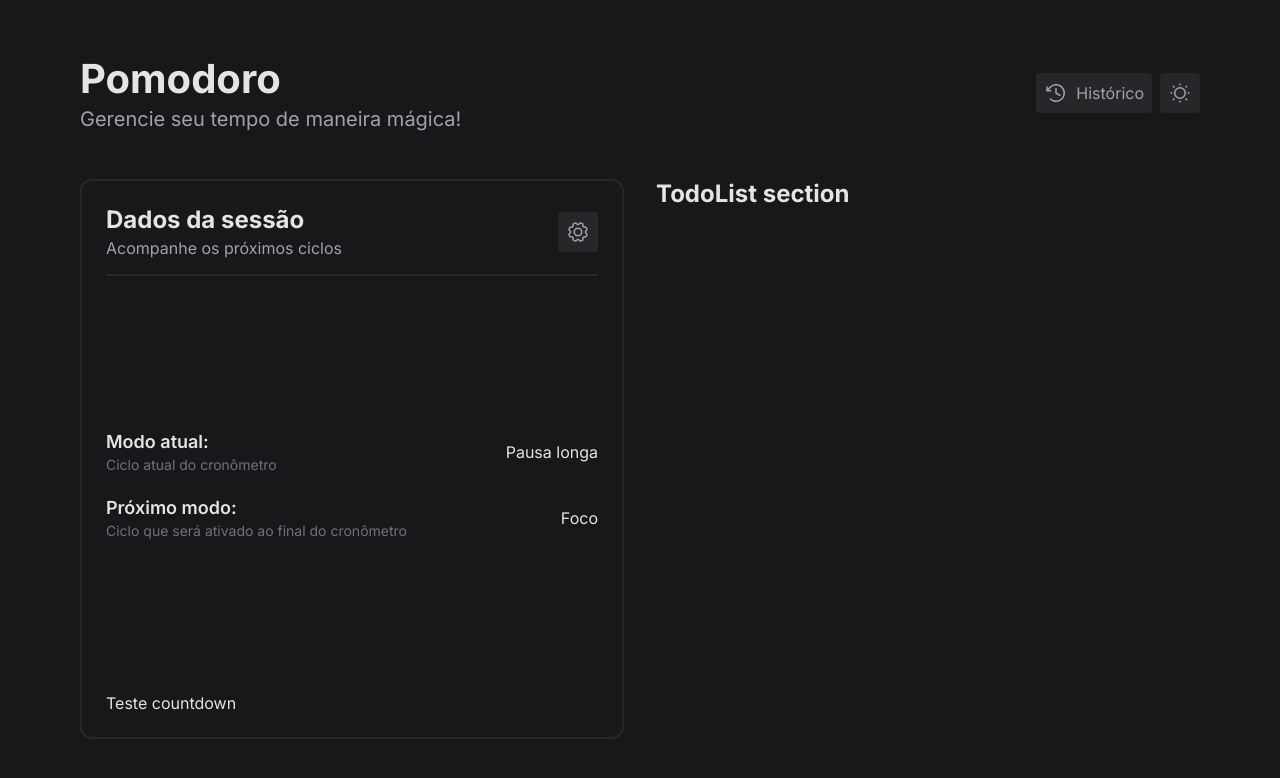
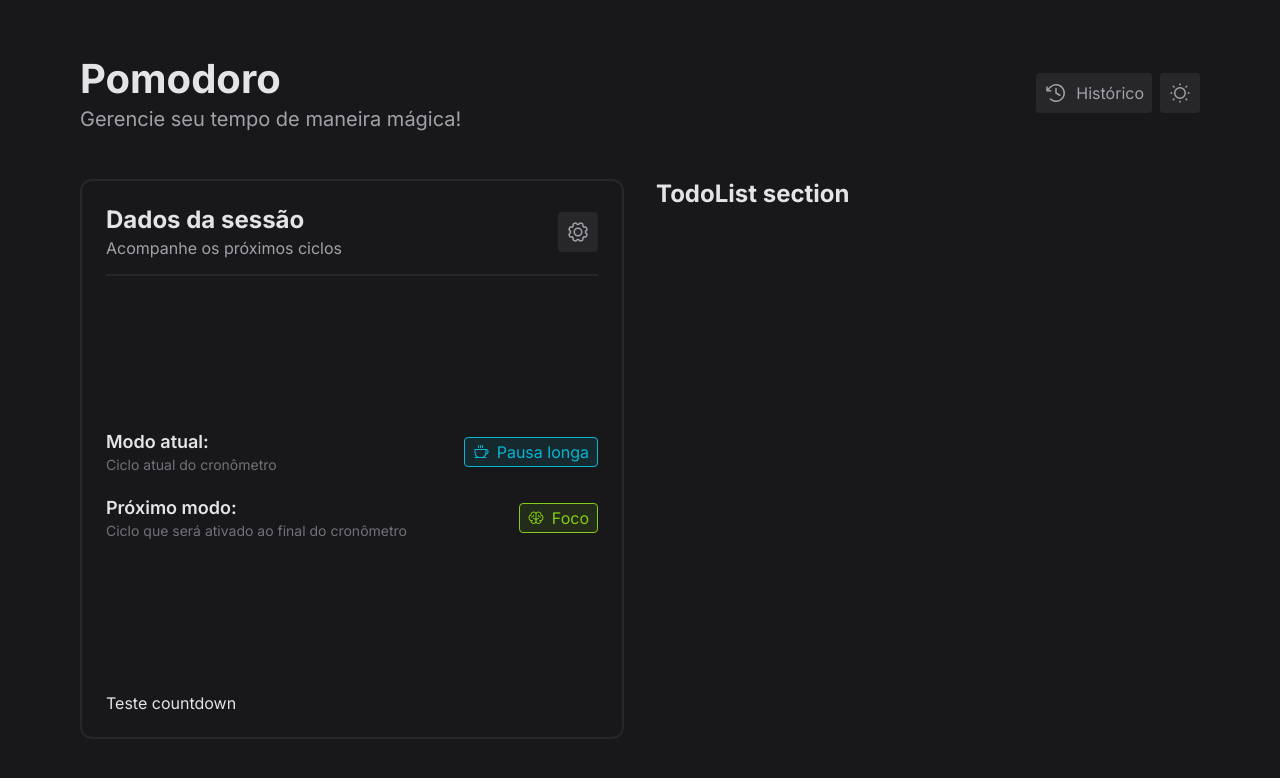
Before and after one commit to gzbarreto/pomodoro-tracker, a React (Vite) app: page / in a window 1280 px wide. Shown: the top 778 px of the page. Built offline with nearby package versions, Linux system fonts and the light colour scheme.

Commit message:
create mode badge component

```diff
--- /dev/null
+++ b/src/components/ModeBadge/index.tsx
@@ -0,0 +1,31 @@
+import { Brain, Coffee } from "@phosphor-icons/react"
+import { ModeBadgeFocus, ModeBadgeLongBreak, ModeBadgeShortBreak } from "./styles"
+
+interface ModeBadgeProps {
+  mode: "focus" | "shortBreak" | "longBreak"
+}
+export function ModeBadge({ mode }: ModeBadgeProps) {
+  switch (mode) {
+    case "focus":
+      return (
+        <ModeBadgeFocus>
+          <Brain size={16} />
+          <p>Foco</p>
+        </ModeBadgeFocus>
+      )
+    case "shortBreak":
+      return (
+        <ModeBadgeShortBreak>
+          <Coffee size={16} />
+          <p>Pausa Curta</p>
+        </ModeBadgeShortBreak>
+      )
+    case "longBreak":
+      return (
+        <ModeBadgeLongBreak>
+          <Coffee size={16} />
+          <p>Pausa longa</p>
+        </ModeBadgeLongBreak>
+      )
+  }
+}
--- /dev/null
+++ b/src/components/ModeBadge/styles.ts
@@ -0,0 +1,28 @@
+import styled from "styled-components"
+
+const ModeBadgeBase = styled.span`
+  display: flex;
+  align-items: center;
+  justify-content: center;
+  gap: 0.5rem;
+  padding: 0.25rem 0.5rem;
+  border-radius: 4px;
+  border: 1px solid;
+`
+
+export const ModeBadgeFocus = styled(ModeBadgeBase)`
+  color: ${(props) => props.theme["primary-500"]};
+  background: ${(props) => props.theme["primary-transparent"]};
+  border-color: ${(props) => props.theme["primary-500"]};
+`
+
+export const ModeBadgeLongBreak = styled(ModeBadgeBase)`
+  color: ${(props) => props.theme["secondary-500"]};
+  background: ${(props) => props.theme["secondary-transparent"]};
+  border-color: ${(props) => props.theme["secondary-500"]};
+`
+export const ModeBadgeShortBreak = styled(ModeBadgeBase)`
+  color: ${(props) => props.theme["accent-500"]};
+  background: ${(props) => props.theme["accent-transparent"]};
+  border-color: ${(props) => props.theme["accent-500"]};
+`
--- a/src/pages/Home/SessionDetails/index.tsx
+++ b/src/pages/Home/SessionDetails/index.tsx
@@ -9,6 +9,7 @@ import {
   SessionTitle,
 } from "./styles"
 import { NavLink } from "react-router-dom"
+import { ModeBadge } from "../../../components/ModeBadge"
 
 export function SessionDetails() {
   return (
@@ -29,7 +30,7 @@ export function SessionDetails() {
             <h4>Modo atual:</h4>
             <p>Ciclo atual do cronômetro</p>
           </div>
-          <span>Pausa longa</span>
+          <ModeBadge mode={'longBreak'}/>
         </ModeInfo>
 
         <ModeInfo>
@@ -37,7 +38,7 @@ export function SessionDetails() {
             <h4>Próximo modo:</h4>
             <p>Ciclo que será ativado ao final do cronômetro</p>
           </div>
-          <span>Foco</span>
+          <ModeBadge mode={'focus'}/>
         </ModeInfo>
       </SessionInfoContainer>
 
--- a/src/pages/Home/SessionDetails/styles.ts
+++ b/src/pages/Home/SessionDetails/styles.ts
@@ -42,25 +42,24 @@ export const SessionInfoContainer = styled.div`
 `
 
 export const ModeInfo = styled.div`
-display: flex;
-align-items: center;
-justify-content: space-between;
+  display: flex;
+  align-items: center;
+  justify-content: space-between;
 
   div {
     display: flex;
     flex-direction: column;
     gap: 0.25rem;
+    p {
+      font-size: 0.875rem;
+      color: ${(props) => props.theme["gray-500"]};
+    }
   }
 
   h4 {
     font-size: 1.125rem;
     font-weight: 600;
   }
-
-  p {
-    font-size: 0.875rem;
-    color: ${(props) => props.theme["gray-500"]};
-  }
 `
 
 // Session countdown styling
--- a/src/styles/themes/default.ts
+++ b/src/styles/themes/default.ts
@@ -14,12 +14,15 @@ export const defaultTheme = {
   "primary-300": "#BBF075",
   "primary-500": "#84CC16",
   "primary-700": "#56860E",
+  "primary-transparent": "rgba(132, 204, 22, 0.1)",
 
   "secondary-300": "#7EE9FB",
   "secondary-500": "#06B6D4",
+  'secondary-transparent': 'rgba(6, 182, 212, 0.1)',
 
   "accent-300": "#F9C162",
   "accent-500": "#F59E0B",
+  'accent-transparent': 'rgba(245, 158, 11, 0.1)',
 
   "danger-300": "#EE7777",
   "danger-500": "#E31D1D",
```
